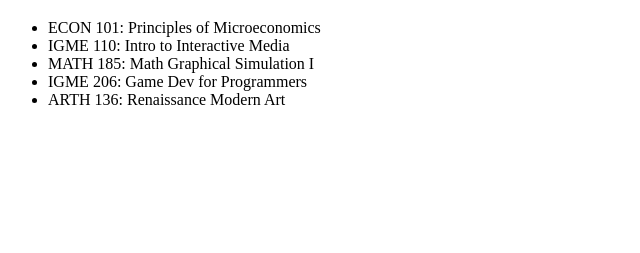
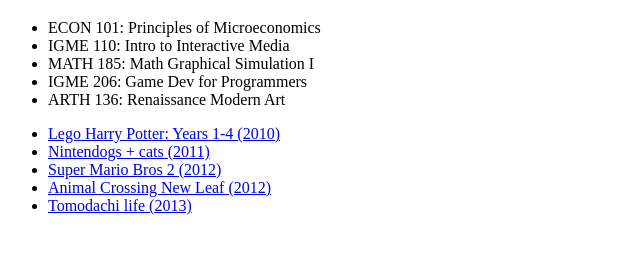
Before and after one commit to roxive/roxive.github.io, a plain HTML site: page index.html in a window 1280 px wide. Shown: the part 61-314 px from the top of the page, without its empty margins (0-640 px from the left). Drawn offline with Linux system fonts and the light colour scheme.

Commit message:
index.html

```diff
--- a/index.html
+++ b/index.html
@@ -14,5 +14,13 @@
     <li>IGME 206: Game Dev for Programmers</li>
     <li>ARTH 136: Renaissance Modern Art</li>
   </ul>
+
+  <ul>
+    <li><a href="https://legogames.fandom.com/wiki/LEGO_Harry_Potter:_Years_1-4_(Handheld)" target="_blank">Lego Harry Potter: Years 1-4 (2010)</a></li>
+    <li><a href="https://nintendogs.fandom.com/wiki/Nintendogs_%2B_Cats" target="_blank">Nintendogs + cats (2011)</a></li>
+    <li><a href="https://www.ign.com/wikis/new-super-mario-bros-2/Walkthrough" target="_blank">Super Mario Bros 2 (2012)</a></li>
+    <li><a href="https://nookipedia.com/wiki/Animal_Crossing:_New_Leaf" target="_blank">Animal Crossing New Leaf (2012)</a></li>
+    <li><a href="https://tomodachi.fandom.com/wiki/Tomodachi_Life_Wiki" target="_blank">Tomodachi life (2013)</a></li>
+</ul>
 </body>
 </html>
```
